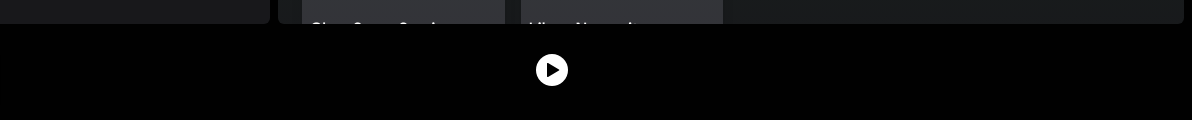
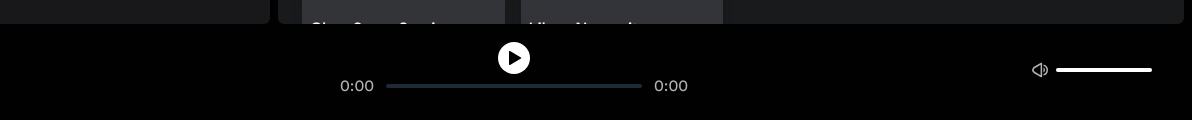
Before and after one commit to sergio-tr/spotify-clone, an Astro site: page / in a window 1280 px wide. Shown: the part 680-800 px from the top of the page, 88-1280 px from the left. Built offline with nearby package versions, Linux system fonts and the light colour scheme; Astro itself is replaced by a stand-in of ours.

Commit message:
Player controller first approach

```diff
--- a/src/components/Player.jsx
+++ b/src/components/Player.jsx
@@ -14,21 +14,17 @@ export const VolumeSilence = () => (
   <svg fill="currentColor" role="presentation" height="16" width="16" aria-hidden="true" aria-label="Volumen apagado" viewBox="0 0 16 16" ><path d="M13.86 5.47a.75.75 0 0 0-1.061 0l-1.47 1.47-1.47-1.47A.75.75 0 0 0 8.8 6.53L10.269 8l-1.47 1.47a.75.75 0 1 0 1.06 1.06l1.47-1.47 1.47 1.47a.75.75 0 0 0 1.06-1.06L12.39 8l1.47-1.47a.75.75 0 0 0 0-1.06z"></path><path d="M10.116 1.5A.75.75 0 0 0 8.991.85l-6.925 4a3.642 3.642 0 0 0-1.33 4.967 3.639 3.639 0 0 0 1.33 1.332l6.925 4a.75.75 0 0 0 1.125-.649v-1.906a4.73 4.73 0 0 1-1.5-.694v1.3L2.817 9.852a2.141 2.141 0 0 1-.781-2.92c.187-.324.456-.594.78-.782l5.8-3.35v1.3c.45-.313.956-.55 1.5-.694V1.5z"></path></svg>
 )
 
-export const VolumeLow = () => {
-  <svg data-encore-id="icon" role="presentation" aria-label="Volumen bajo" aria-hidden="true" viewBox="0 0 16 16"><path d="M9.741.85a.75.75 0 0 1 .375.65v13a.75.75 0 0 1-1.125.65l-6.925-4a3.642 3.642 0 0 1-1.33-4.967 3.639 3.639 0 0 1 1.33-1.332l6.925-4a.75.75 0 0 1 .75 0zm-6.924 5.3a2.139 2.139 0 0 0 0 3.7l5.8 3.35V2.8l-5.8 3.35zm8.683 4.29V5.56a2.75 2.75 0 0 1 0 4.88z"></path></svg>
-}
-
-export const VolumeMedium = () => {
-  <svg data-encore-id="icon" role="presentation" aria-label="Volumen medio" aria-hidden="true" viewBox="0 0 16 16"><path d="M9.741.85a.75.75 0 0 1 .375.65v13a.75.75 0 0 1-1.125.65l-6.925-4a3.642 3.642 0 0 1-1.33-4.967 3.639 3.639 0 0 1 1.33-1.332l6.925-4a.75.75 0 0 1 .75 0zm-6.924 5.3a2.139 2.139 0 0 0 0 3.7l5.8 3.35V2.8l-5.8 3.35zm8.683 6.087a4.502 4.502 0 0 0 0-8.474v1.65a2.999 2.999 0 0 1 0 5.175v1.649z"></path></svg>
-}
-
 export const VolumeHigh = () => (
   <svg fill="currentColor" role="presentation" height="16" width="16" aria-hidden="true" aria-label="Volumen alto" viewBox="0 0 16 16"><path d="M9.741.85a.75.75 0 0 1 .375.65v13a.75.75 0 0 1-1.125.65l-6.925-4a3.642 3.642 0 0 1-1.33-4.967 3.639 3.639 0 0 1 1.33-1.332l6.925-4a.75.75 0 0 1 .75 0zm-6.924 5.3a2.139 2.139 0 0 0 0 3.7l5.8 3.35V2.8l-5.8 3.35zm8.683 4.29V5.56a2.75 2.75 0 0 1 0 4.88z"></path><path d="M11.5 13.614a5.752 5.752 0 0 0 0-11.228v1.55a4.252 4.252 0 0 1 0 8.127v1.55z"></path></svg>
 )
 
 const CurrentSong = ({ image, title, artists }) => {
+
+  const listFormat = new Intl.ListFormat('es', { style: 'long', type: 'conjunction' })
+  const allArtistsTogether = listFormat.format(artists)
+
   return (
-    <div  className="flex items-center gap-5 relative overflow-hidden px-3 mt-3">
+    <div className="flex items-center gap-5 relative overflow-hidden px-3 mt-3">
       <picture className="w-16 h-16 bg-zinc-800 rounded-md shadow-md overflow-hidden">
         <img src={image} alt={title} />
       </picture>
@@ -38,7 +34,7 @@ const CurrentSong = ({ image, title, artists }) => {
           {title}
         </p>
         <span className="text-xs opacity-80">
-            {artists?.join(', ')}
+          {allArtistsTogether}
         </span>
       </div>
 
@@ -46,53 +42,126 @@ const CurrentSong = ({ image, title, artists }) => {
   )
 }
 
+const SongController = ({ audioRef }) => {
+  const [currentTime, setCurrentTime] = useState(0)
+
+  const formatCurrentTime = (seconds) => {
+
+    if (!seconds) {
+      return '0:00'
+    }
+
+    const minutes = Math.floor(seconds / 60)
+    const remainingSeconds = Math.floor(seconds % 60)
+    const formattedSeconds = remainingSeconds < 10 ? `0${remainingSeconds}` : remainingSeconds
+
+    return `${minutes}:${formattedSeconds}`
+  }
+
+  const handleTimeUpdate = () => {
+    setCurrentTime(audioRef.current.currentTime)
+  }
+
+  useEffect(() => {
+    audioRef.current.addEventListener('timeupdate', handleTimeUpdate)
+
+    return () => {
+      audioRef.current.removeEventListener('timeupdate', handleTimeUpdate)
+    }
+  }, [])
+
+  return (
+    <div className="flex justify-center gap-x-3">
+      <span className="opacity-70">{formatCurrentTime(currentTime)}</span>
+      <Slider
+        min={0}
+        max={audioRef?.current?.duration ?? 0}
+        className="w-64"
+        value={[currentTime]}
+        onValueChange={(value) => {
+          const [newCurrentTime] = value
+          audioRef.current.currentTime = newCurrentTime
+        }}
+      />
+      <span className="opacity-70">{formatCurrentTime(audioRef?.current?.duration ?? 0)}</span>
+    </div>
+  )
+
+}
+
 const VolumeController = () => {
   const volume = usePlayerStore(state => state.volume)
   const setVolume = usePlayerStore(state => state.setVolume)
+  const previousVolumeRef = useRef(volume)
 
-  return (<Slider min={0}
+  const handleClickSilent = () => {
+    previousVolumeRef.current = volume
+    setVolume(0)
+  }
+
+  const handleClickPrevVolume = () => {
+    setVolume(previousVolumeRef.current)
+  }
+
+  const handleVolumeClick = () => {
+    if (volume < 0.1) {
+      handleClickPrevVolume()
+    } else {
+      handleClickSilent()
+    }
+  }
+
+  const getVolumeIcon = () => {
+    if (volume < 0.1) return <VolumeSilence />
+    return <VolumeHigh />
+  };
+
+  return (<div className="flex flex-row gap-2 text-white">
+    <button className="opacity-70 hover:opacity-100 transition" onClick={handleVolumeClick}>
+      {getVolumeIcon()}
+    </button>
+    <Slider
+      min={0}
       max={100}
       defaultValue={[100]}
+      value={[volume * 100]}
       className="w-24"
       onValueChange={(value) => {
         const [newVolume] = value
         const vol = newVolume / 100
 
-                    // ** For volume to be maintained if songs restartnewVolume
-                    volumeRef.current = vol
-
-                    audioRef.current.volume = vol
+        setVolume(vol)
       }}
     />
+  </div>
   )
 }
 
-export function Player () {
+export function Player() {
 
-  const { isPlaying, setIsPlaying, currentMusic} = usePlayerStore(state => state)
+  const { isPlaying, setIsPlaying, currentMusic, volume } = usePlayerStore(state => state)
 
   const audioRef = useRef()
-  const volumeRef = useRef(1)
 
   // listener of selected song playing or not (IN FOOTER PLAYER)
-  useEffect( () => {
+  useEffect(() => {
 
     isPlaying
       ? audioRef.current.play()
       : audioRef.current.pause()
 
-  }, [isPlaying] )
+  }, [isPlaying])
 
   // listener to selected song changing (PLAYLIST CHANGED)
-  useEffect( () => {
+  useEffect(() => {
 
     const { playlist, song, songs } = currentMusic
 
-    if(song) {
+    if (song) {
 
       let srcSong = ""
 
-      if(playlist){
+      if (playlist) {
         srcSong = `/music/${playlist?.id}/0${song?.id}.mp3`
       } else {
         srcSong = `/music/${song?.id}.mp3`
@@ -100,8 +169,8 @@ export function Player () {
 
       audioRef.current.src = srcSong
 
-      // ** For volume to be maintained if songs restartnewVolume
-      audioRef.current.volume = volumeRef.current
+      // ** For volume to be maintained if songs restart
+      audioRef.current.volume = volume
 
       audioRef.current.play()
       setIsPlaying(true)
@@ -111,32 +180,37 @@ export function Player () {
       setIsPlaying(false)
     }
 
-  }, [currentMusic] )
+  }, [currentMusic])
+
+  useEffect(() => {
+    audioRef.current.volume = volume
+  }, [volume])
 
   const handleClick = () => {
-
     setIsPlaying(!isPlaying)
   }
 
   return (
-    <div className="grid grid-cols-3 w-full z-20 items-center">
+    <div className="flex justify-between w-full z-20">
       <div>
         <CurrentSong {...currentMusic.song} />
       </div>
 
       <div className="grid place-content-center gap-4 flex-1">
-          <div className="flex justify-center flex-col items-center">
+        <div className="flex flex-col justify-center items-center">
           <button className="bg-white rounded-full p-2" onClick={handleClick}>
             {isPlaying ? <Pause /> : <Play />}
           </button>
+
+          <SongController audioRef={audioRef} />
+
+          <audio ref={audioRef}> </audio>
         </div>
       </div>
 
-        <div className="grid place-content-center">
-
+      <div class="flex px-8 gap-x-2">
+        <VolumeController></VolumeController>
       </div>
-
-        <audio ref={audioRef}></audio>
 
     </div>
   )
```
Lines whose indentation alone changed are shown as unchanged.
